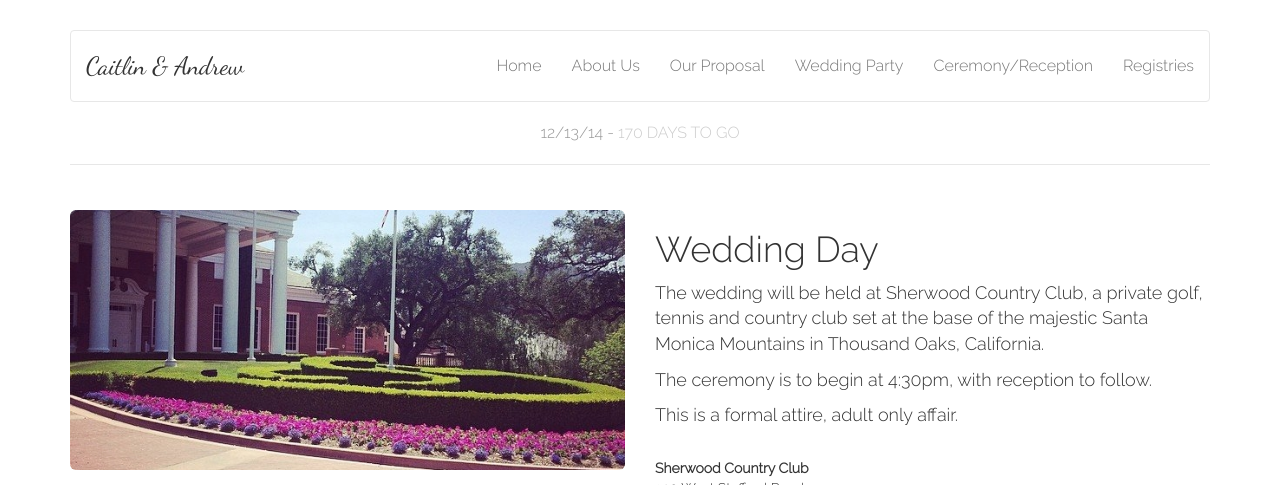
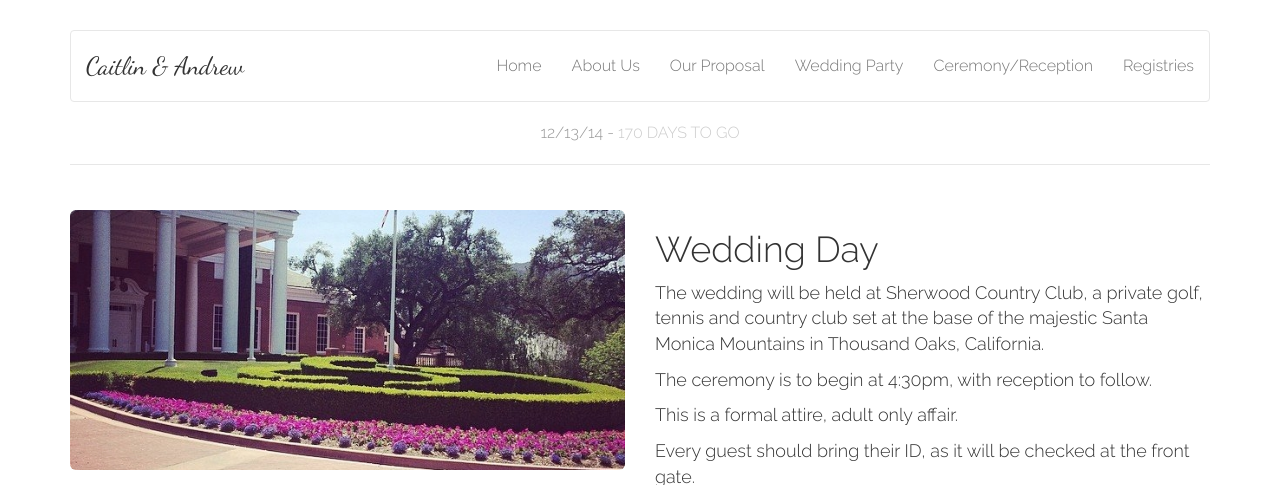
Before and after one commit to andrewkatz/wedding, a Jekyll site: the page built from ceremony.html, in a window 1280 px wide. Shown: the top 485 px of the page. Built offline with Jekyll 4.4.1, drawn with Linux system fonts in a browser that asks for light colours; nearby versions of some CDN libraries; Markdown is read by kramdown in place of the engine named in the settings; grey boxes are pictures that could not be loaded.

Commit message:
bring id and stuff #weee

```diff
--- a/ceremony.html
+++ b/ceremony.html
@@ -12,6 +12,8 @@ title: Ceremony/Reception
       <p>The ceremony is to begin at 4:30pm, with reception to follow.</p>
 
       <p>This is a formal attire, adult only affair.</p>
+
+      <p>Every guest should bring their ID, as it will be checked at the front gate.</p>
 
       <address>
         <strong>Sherwood Country Club</strong><br/>
```
